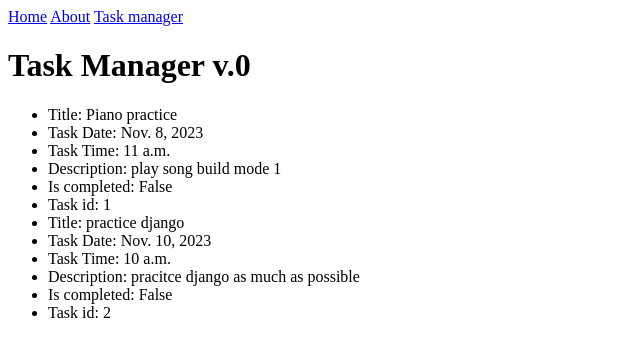
After one commit to felochoa/task-manager-project, a Django app: page /tasks/ in a window 1280 px wide. The commit adds this page. Shown: the top 357 px of the page, without its empty margins (0-640 px from the left). Run offline with Django 4.2, Linux system fonts and the light colour scheme; data comes from the database, SQL or seed files in the repository; both versions use the stored data as it was after the commit.

```diff
--- a/task_manager_project/settings.py
+++ b/task_manager_project/settings.py
@@ -38,6 +38,7 @@ INSTALLED_APPS = [
     'django.contrib.messages',
     'django.contrib.staticfiles',
     "page",# new test app
+    "tasks", #app for showing the tasks
 ]
 
 MIDDLEWARE = [
--- a/task_manager_project/urls.py
+++ b/task_manager_project/urls.py
@@ -19,5 +19,6 @@ from django.urls import path, include
 urlpatterns = [
     path('admin/', admin.site.urls),
     path("", include('page.urls')),
+    path("", include("tasks.urls"))
 
 ]
--- /dev/null
+++ b/tasks/admin.py
@@ -0,0 +1,6 @@
+from django.contrib import admin
+
+# Register your models here.
+from .models import Task
+
+admin.site.register(Task)
--- /dev/null
+++ b/tasks/apps.py
@@ -0,0 +1,6 @@
+from django.apps import AppConfig
+
+
+class TasksConfig(AppConfig):
+    default_auto_field = 'django.db.models.BigAutoField'
+    name = 'tasks'
--- /dev/null
+++ b/tasks/models.py
@@ -0,0 +1,13 @@
+from django.db import models
+
+# Create your models here.
+class Task(models.Model):
+    task_id = models.AutoField(primary_key=True)
+    title = models.CharField(max_length=200)
+    date = models.DateField()
+    task_time = models.TimeField()
+    details = models.TextField()
+    is_completed = models.BooleanField(default=False)
+
+    def __str__(self):
+        return self.title
--- /dev/null
+++ b/tasks/urls.py
@@ -0,0 +1,10 @@
+from django.urls import path
+from tasks.views import TaskPageView
+from . import views
+
+
+urlpatterns = [
+path("tasks/", TaskPageView.as_view(), name="tasks"),
+path('mark_completed/<int:task_id>/', views.mark_completed, name='mark_completed'),
+
+]
--- /dev/null
+++ b/tasks/views.py
@@ -0,0 +1,17 @@
+from django.shortcuts import render, redirect
+from django.views.generic import ListView
+from .models import Task
+
+# Create your views here.
+class TaskPageView(ListView):
+    model = Task
+    template_name = "tasks.html"
+
+def mark_completed(request, task_id):
+    task = Task.objects.get(pk=task_id)
+
+    if request.method == 'POST':
+        task.is_completed = not task.is_completed  # Invierte el estado de completado
+        task.save()
+
+    return redirect('tasks')
--- a/templates/base.html
+++ b/templates/base.html
@@ -3,6 +3,8 @@
     <a href="{%url 'home'%}">Home</a>
 
     <a href="{%url 'about'%}">About</a>
+
+    <a href="{%url 'tasks'%}">Task manager</a>
 </header>
 
 {% block content %} {% endblock content %}
--- /dev/null
+++ b/templates/tasks.html
@@ -0,0 +1,24 @@
+{% extends "base.html" %}
+
+{% block content %}
+<h1>Task Manager v.0</h1>
+<ul>
+    {% for task in task_list %}
+        <li>Title: {{task.title}}</li>
+        <li>Task Date: {{task.date}}</li>
+        <li>Task Time: {{task.task_time}}</li>
+        <li>Description: {{task.details}}</li>
+        <li>Is completed: {{task.is_completed}}</li>
+        <li>Task id: {{task.task_id}}</li>
+        {% comment %} <li>
+            Is Completed:
+            <form method="post" action="{% url 'mark_completed' task.id %}">
+                {% csrf_token %}
+                <input type="checkbox" name="completed" {% if task.is_completed %}checked{% endif %}>
+                <input type="submit" value="Mark Completed">
+            </form>
+        </li> {% endcomment %}
+
+    {% endfor %}
+</ul>
+{% endblock content %}
```
Also changed, not shown: page/models.py (+0 -8 lines), tasks/tests.py (added, +38 -0 lines), db.sqlite3, tasks/__init__.py (added), tasks/migrations/0001_initial.py (added), tasks/migrations/0002_task_task_time.py (added), tasks/migrations/0003_remove_task_id_task_task_id.py (added), tasks/migrations/0004_rename_completed_task_is_completed.py (added), tasks/migrations/0005_alter_task_task_id.py (added), tasks/migrations/__init__.py (added), 1 other file.
